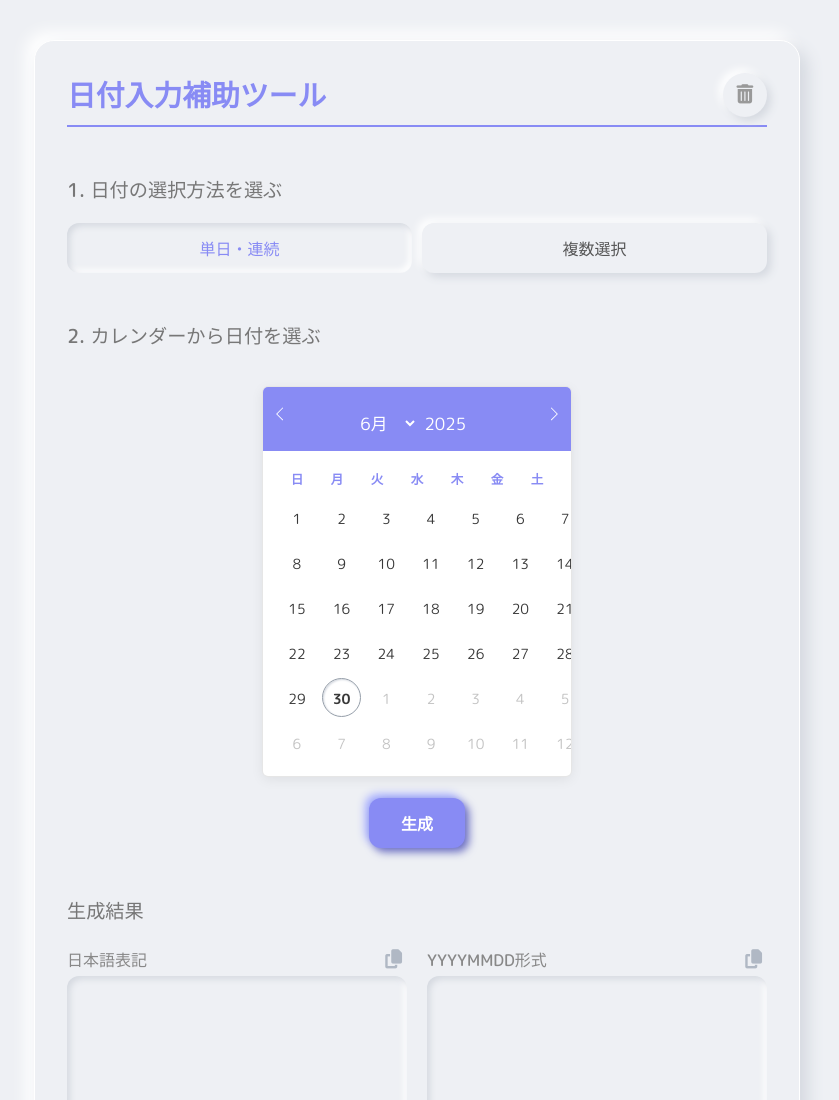
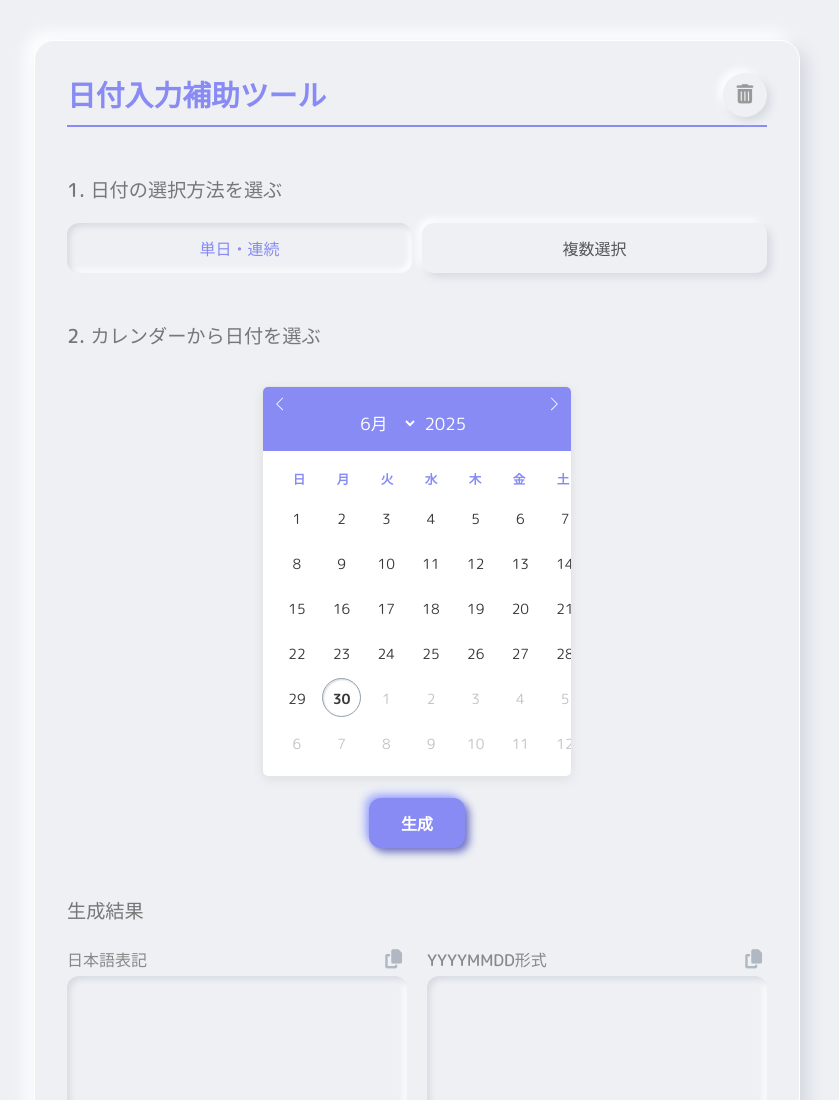
Before and after one commit to hrkk7t/date-assist, a plain HTML site: page index.html in a window 1280 px wide. Shown: the top 1100 px of the page, without its empty margins (223-1062 px from the left). Drawn offline with nearby package versions, Linux system fonts and the light colour scheme.

Commit message:
Add files via upload

```diff
--- a/style.css
+++ b/style.css
@@ -152,6 +152,9 @@ textarea { width: 100%; box-sizing: border-box; height: 80px; resize: vertical;
     padding: 0;
     overflow: hidden;
 }
+.flatpickr-calendar * {
+    box-sizing: border-box;
+}
 .flatpickr-months {
     background: var(--primary-color);
     border-radius: 0;
@@ -192,9 +195,6 @@ textarea { width: 100%; box-sizing: border-box; height: 80px; resize: vertical;
 .flatpickr-innerContainer {
     padding: 1em;
     box-sizing: border-box;
-}
-.flatpickr-rContainer {
-    width: 100%;
 }
 .flatpickr-weekdays {
     display: grid;
```
